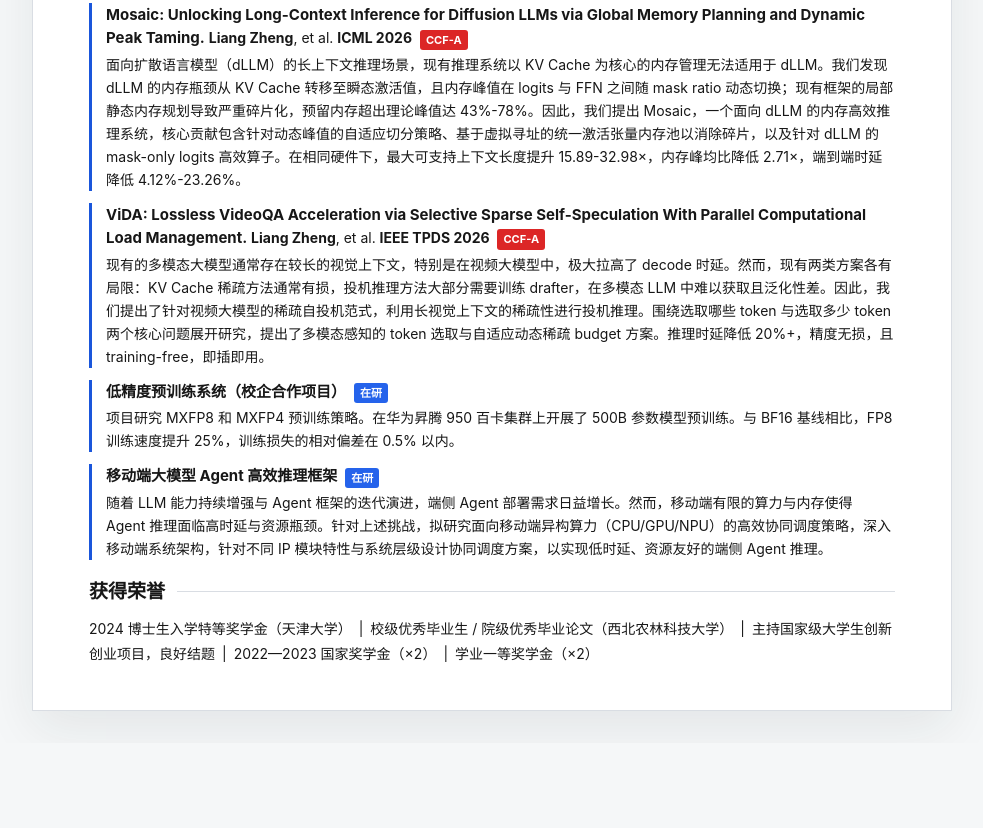
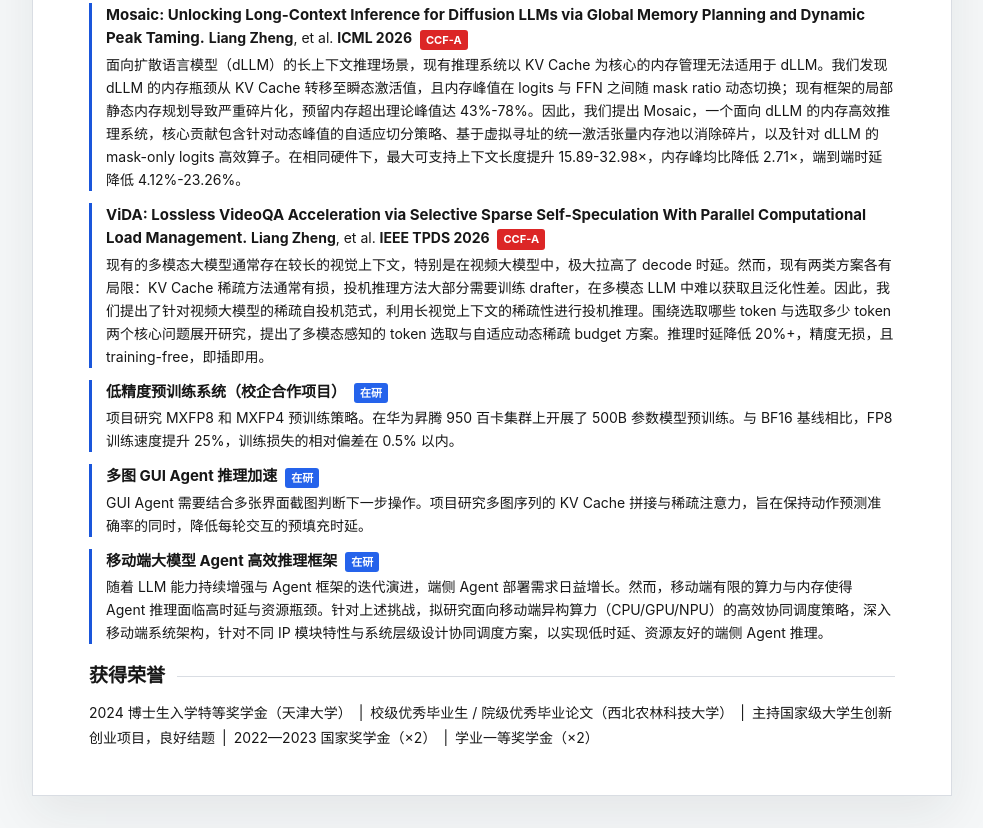
Before and after one commit to hb-jw/hb-jw.github.io, a plain HTML site: page index.html in a window 1280 px wide. Shown: the part 613-1441 px from the top of the page, without its empty margins (148-1131 px from the left). Before the commit the page ends 1356 px from the top, so only its background shows below. Drawn offline with Linux system fonts and the light colour scheme.

Commit message:
Add ongoing GUI agent inference project

```diff
--- a/index.html
+++ b/index.html
@@ -69,6 +69,10 @@
 				<span class="pub-desc" data-zh="项目研究 MXFP8 和 MXFP4 预训练策略。在华为昇腾 950 百卡集群上开展了 500B 参数模型预训练。与 BF16 基线相比，FP8 训练速度提升 25%，训练损失的相对偏差在 0.5% 以内。" data-en="This project investigates pre-training strategies for MXFP8 and MXFP4. We ran pre-training experiments with a 500B-parameter model on a cluster of roughly 100 Huawei Ascend 950 accelerators. FP8 training was 25% faster than the BF16 baseline, with a relative difference in training loss of at most 0.5%.">项目研究 MXFP8 和 MXFP4 预训练策略。在华为昇腾 950 百卡集群上开展了 500B 参数模型预训练。与 BF16 基线相比，FP8 训练速度提升 25%，训练损失的相对偏差在 0.5% 以内。</span>
 			</div>
 			<div class="publication">
+				<span><strong data-zh="多图 GUI Agent 推理加速" data-en="Accelerating GUI Agent Inference on Screenshot Sequences">多图 GUI Agent 推理加速</strong> <span class="pub-badge pub-badge-ongoing" data-zh="在研" data-en="Ongoing">在研</span></span>
+				<span class="pub-desc" data-zh="GUI Agent 需要结合多张界面截图判断下一步操作。项目研究多图序列的 KV Cache 拼接与稀疏注意力，旨在保持动作预测准确率的同时，降低每轮交互的预填充时延。" data-en="GUI agents use a sequence of screenshots to predict the next action. We study KV cache concatenation and sparse attention to reduce prefill latency at each interaction step while preserving action prediction accuracy.">GUI Agent 需要结合多张界面截图判断下一步操作。项目研究多图序列的 KV Cache 拼接与稀疏注意力，旨在保持动作预测准确率的同时，降低每轮交互的预填充时延。</span>
+			</div>
+			<div class="publication">
 				<span><strong data-zh="移动端大模型 Agent 高效推理框架" data-en="Efficient On-device LLM Agent Inference Framework">移动端大模型 Agent 高效推理框架</strong> <span class="pub-badge pub-badge-ongoing" data-zh="在研" data-en="Ongoing">在研</span></span>
 				<span class="pub-desc" data-zh="随着 LLM 能力持续增强与 Agent 框架的迭代演进，端侧 Agent 部署需求日益增长。然而，移动端有限的算力与内存使得 Agent 推理面临高时延与资源瓶颈。针对上述挑战，拟研究面向移动端异构算力（CPU/GPU/NPU）的高效协同调度策略，深入移动端系统架构，针对不同 IP 模块特性与系统层级设计协同调度方案，以实现低时延、资源友好的端侧 Agent 推理。" data-en="As LLM capabilities continue to advance and Agent frameworks evolve, the demand for on-device agent deployment is growing rapidly. However, limited compute and memory on mobile platforms lead to high latency and resource bottlenecks for agent inference. To address these challenges, this project investigates efficient heterogeneous co-scheduling strategies across mobile CPU/GPU/NPU, delving into mobile system architecture and designing co-scheduling schemes tailored to the characteristics of different IP modules and system layers to enable low-latency, resource-friendly on-device agent inference.">随着 LLM 能力持续增强与 Agent 框架的迭代演进，端侧 Agent 部署需求日益增长。然而，移动端有限的算力与内存使得 Agent 推理面临高时延与资源瓶颈。针对上述挑战，拟研究面向移动端异构算力（CPU/GPU/NPU）的高效协同调度策略，深入移动端系统架构，针对不同 IP 模块特性与系统层级设计协同调度方案，以实现低时延、资源友好的端侧 Agent 推理。</span>
 			</div>
```
Also changed, not shown: 2 other files.
